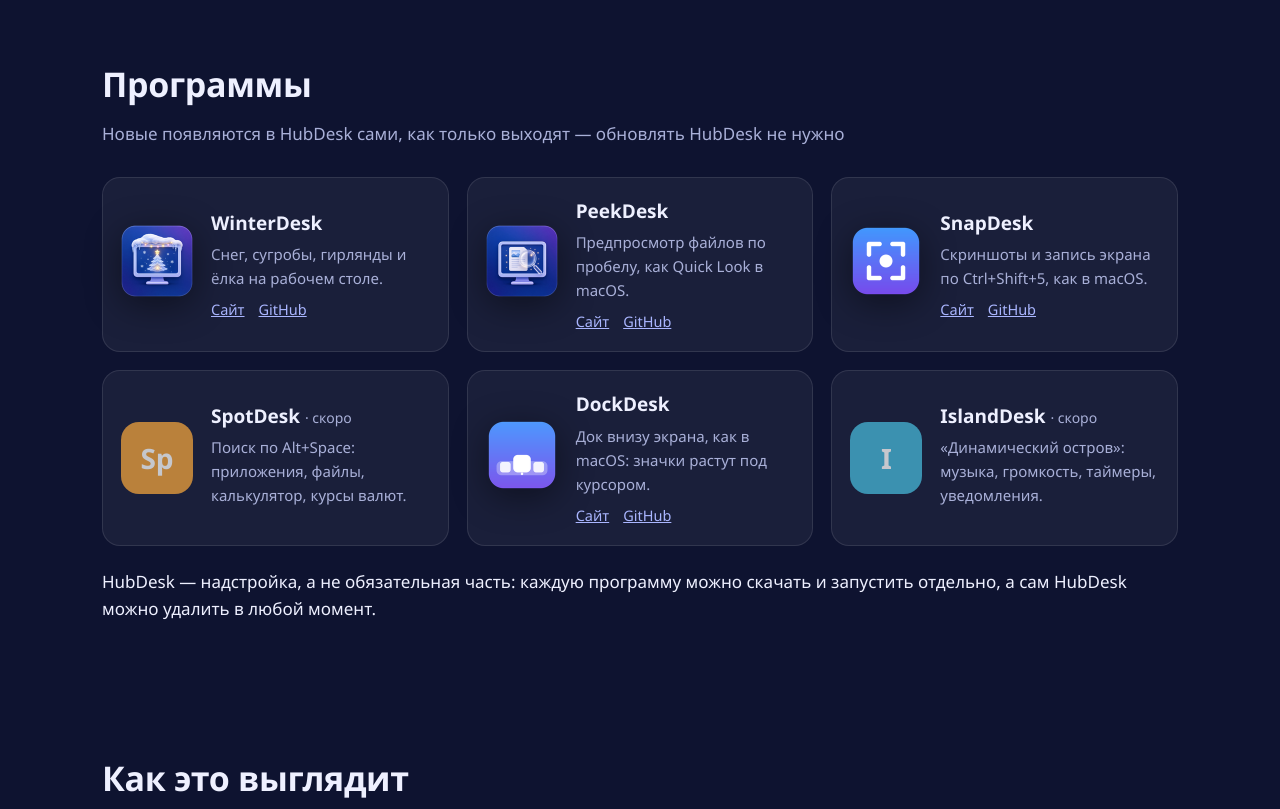
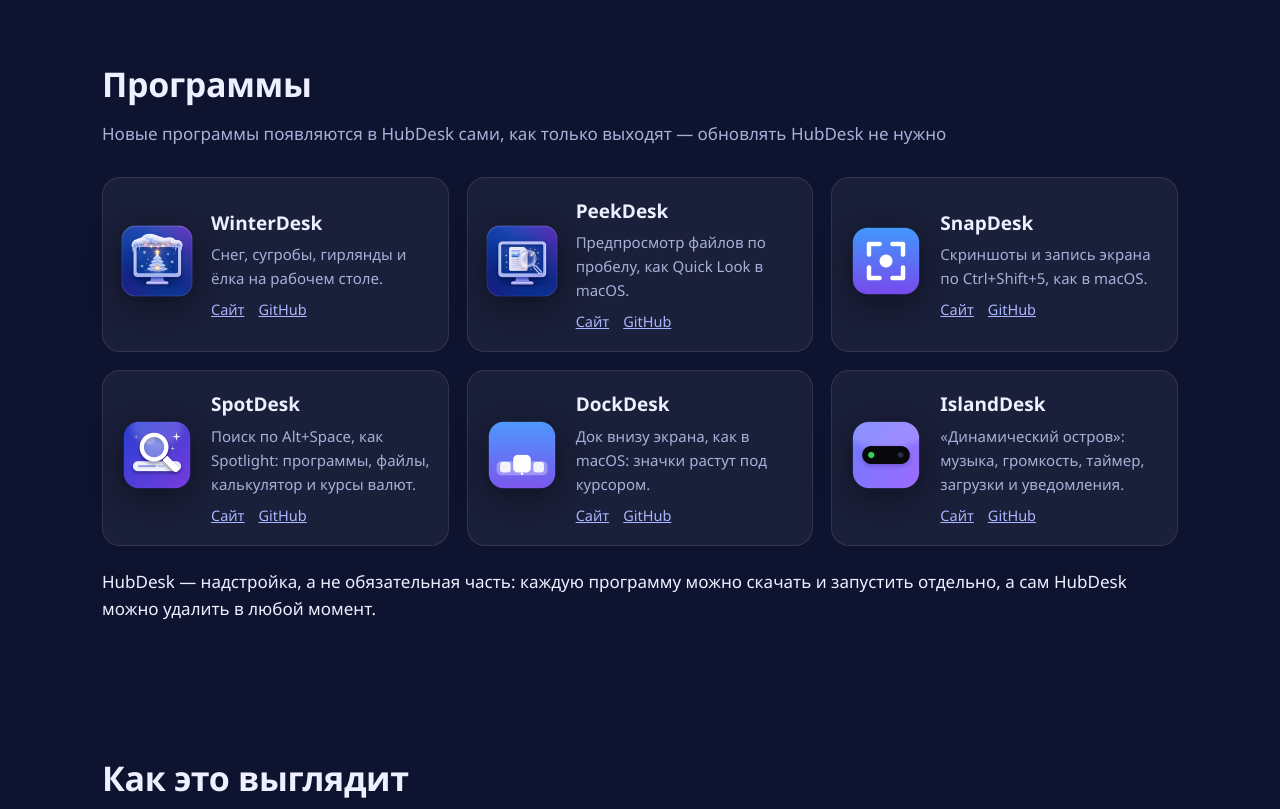
Before and after one commit to NikoliniOFF/HubDesk, a plain HTML site: page docs/index.html in a window 1280 px wide. Shown: the part 1420-2229 px from the top of the page. Drawn offline with Linux system fonts and the light colour scheme; no server answers.

Commit message:
Вышли SpotDesk и IslandDesk: список программ, README и сайт

```diff
--- a/docs/index.html
+++ b/docs/index.html
@@ -74,7 +74,7 @@ footer{padding:36px 0 50px;color:var(--sub);font-size:14.5px;text-align:center;b
     <div>
       <img class="logo" src="assets/icon-256.png" alt="Значок HubDesk">
       <h1>Все программы Nikolini — <span>в одном окне</span></h1>
-      <p class="lead">HubDesk устанавливает, включает и обновляет WinterDesk, PeekDesk, SnapDesk, DockDesk и новые программы Nikolini — галочками. Каждая программа работает и без него.</p>
+      <p class="lead">HubDesk устанавливает, включает и обновляет WinterDesk, PeekDesk, SnapDesk, DockDesk, SpotDesk, IslandDesk и новые программы Nikolini — галочками. Каждая программа работает и без него.</p>
       <a class="btn dl" href="https://github.com/NikoliniOFF/HubDesk/releases/latest/download/HubDesk-win64.zip" download="HubDesk-win64.zip">
         <svg viewBox="0 0 24 24" fill="none" stroke="currentColor" stroke-width="2.2" stroke-linecap="round" stroke-linejoin="round"><path d="M12 3v12m0 0-5-5m5 5 5-5M4 19h16"/></svg>
         Скачать HubDesk
@@ -100,7 +100,7 @@ footer{padding:36px 0 50px;color:var(--sub);font-size:14.5px;text-align:center;b
   </section>
 
   <section id="programs">
-    <h2>Программы</h2><p class="sub">Новые появляются в HubDesk сами, как только выходят — обновлять HubDesk не нужно</p>
+    <h2>Программы</h2><p class="sub">Новые программы появляются в HubDesk сами, как только выходят — обновлять HubDesk не нужно</p>
     <div class="apps">
       <div class="app"><a href="https://nikolinioff.github.io/WinterDesk/"><img src="assets/apps/winterdesk.png" alt="WinterDesk" width="72" height="72" loading="lazy"></a>
         <div><h3>WinterDesk</h3><p>Снег, сугробы, гирлянды и ёлка на рабочем столе.</p><div class="links"><a href="https://nikolinioff.github.io/WinterDesk/">Сайт</a><a href="https://github.com/NikoliniOFF/WinterDesk">GitHub</a></div></div></div>
@@ -108,10 +108,12 @@ footer{padding:36px 0 50px;color:var(--sub);font-size:14.5px;text-align:center;b
         <div><h3>PeekDesk</h3><p>Предпросмотр файлов по пробелу, как Quick Look в macOS.</p><div class="links"><a href="https://nikolinioff.github.io/PeekDesk/">Сайт</a><a href="https://github.com/NikoliniOFF/PeekDesk">GitHub</a></div></div></div>
       <div class="app"><a href="https://nikolinioff.github.io/SnapDesk/"><img src="assets/apps/snapdesk.png" alt="SnapDesk" width="72" height="72" loading="lazy"></a>
         <div><h3>SnapDesk</h3><p>Скриншоты и запись экрана по Ctrl+Shift+5, как в macOS.</p><div class="links"><a href="https://nikolinioff.github.io/SnapDesk/">Сайт</a><a href="https://github.com/NikoliniOFF/SnapDesk">GitHub</a></div></div></div>
-      <div class="app"><div class="ph" style="background:#F0A23C">Sp</div><div><h3>SpotDesk <small>· скоро</small></h3><p>Поиск по Alt+Space: приложения, файлы, калькулятор, курсы валют.</p></div></div>
+      <div class="app"><a href="https://nikolinioff.github.io/SpotDesk/"><img src="assets/apps/spotdesk.png" alt="SpotDesk" width="72" height="72" loading="lazy"></a>
+        <div><h3>SpotDesk</h3><p>Поиск по Alt+Space, как Spotlight: программы, файлы, калькулятор и курсы валют.</p><div class="links"><a href="https://nikolinioff.github.io/SpotDesk/">Сайт</a><a href="https://github.com/NikoliniOFF/SpotDesk">GitHub</a></div></div></div>
       <div class="app"><a href="https://nikolinioff.github.io/DockDesk/"><img src="assets/apps/dockdesk.png" alt="DockDesk" width="72" height="72" loading="lazy"></a>
         <div><h3>DockDesk</h3><p>Док внизу экрана, как в macOS: значки растут под курсором.</p><div class="links"><a href="https://nikolinioff.github.io/DockDesk/">Сайт</a><a href="https://github.com/NikoliniOFF/DockDesk">GitHub</a></div></div></div>
-      <div class="app"><div class="ph" style="background:#46B8D8">I</div><div><h3>IslandDesk <small>· скоро</small></h3><p>«Динамический остров»: музыка, громкость, таймеры, уведомления.</p></div></div>
+      <div class="app"><a href="https://nikolinioff.github.io/IslandDesk/"><img src="assets/apps/islanddesk.png" alt="IslandDesk" width="72" height="72" loading="lazy"></a>
+        <div><h3>IslandDesk</h3><p>«Динамический остров»: музыка, громкость, таймер, загрузки и уведомления.</p><div class="links"><a href="https://nikolinioff.github.io/IslandDesk/">Сайт</a><a href="https://github.com/NikoliniOFF/IslandDesk">GitHub</a></div></div></div>
     </div>
     <p class="sub" style="margin-top:22px">HubDesk — надстройка, а не обязательная часть: каждую программу можно скачать и запустить отдельно, а сам HubDesk можно удалить в любой момент.</p>
   </section>
@@ -168,6 +170,16 @@ footer{padding:36px 0 50px;color:var(--sub);font-size:14.5px;text-align:center;b
         <div><h3>DockDesk</h3><p>Док для Windows, как в macOS: любимые программы внизу экрана, значки плавно растут под курсором.</p>
           <div class="links"><a href="https://nikolinioff.github.io/DockDesk/">Сайт</a><a href="https://github.com/NikoliniOFF/DockDesk">GitHub</a></div></div>
       </div>
+      <div class="app">
+        <a href="https://nikolinioff.github.io/SpotDesk/"><img src="assets/apps/spotdesk.png" alt="SpotDesk" width="72" height="72" loading="lazy"></a>
+        <div><h3>SpotDesk</h3><p>Быстрый поиск по Alt+Space в Windows, как Spotlight в macOS: программы, файлы, калькулятор и курсы валют.</p>
+          <div class="links"><a href="https://nikolinioff.github.io/SpotDesk/">Сайт</a><a href="https://github.com/NikoliniOFF/SpotDesk">GitHub</a></div></div>
+      </div>
+      <div class="app">
+        <a href="https://nikolinioff.github.io/IslandDesk/"><img src="assets/apps/islanddesk.png" alt="IslandDesk" width="72" height="72" loading="lazy"></a>
+        <div><h3>IslandDesk</h3><p>«динамический остров» для Windows: музыка, громкость, таймер, загрузки и уведомления в живой пилюле вверху экрана.</p>
+          <div class="links"><a href="https://nikolinioff.github.io/IslandDesk/">Сайт</a><a href="https://github.com/NikoliniOFF/IslandDesk">GitHub</a></div></div>
+      </div>
     </div>
   </section>
 
```
Also changed, not shown: apps.json (+4 -4 lines), docs/assets/apps/islanddesk.png (added), docs/assets/apps/spotdesk.png (added), 1 other file.
